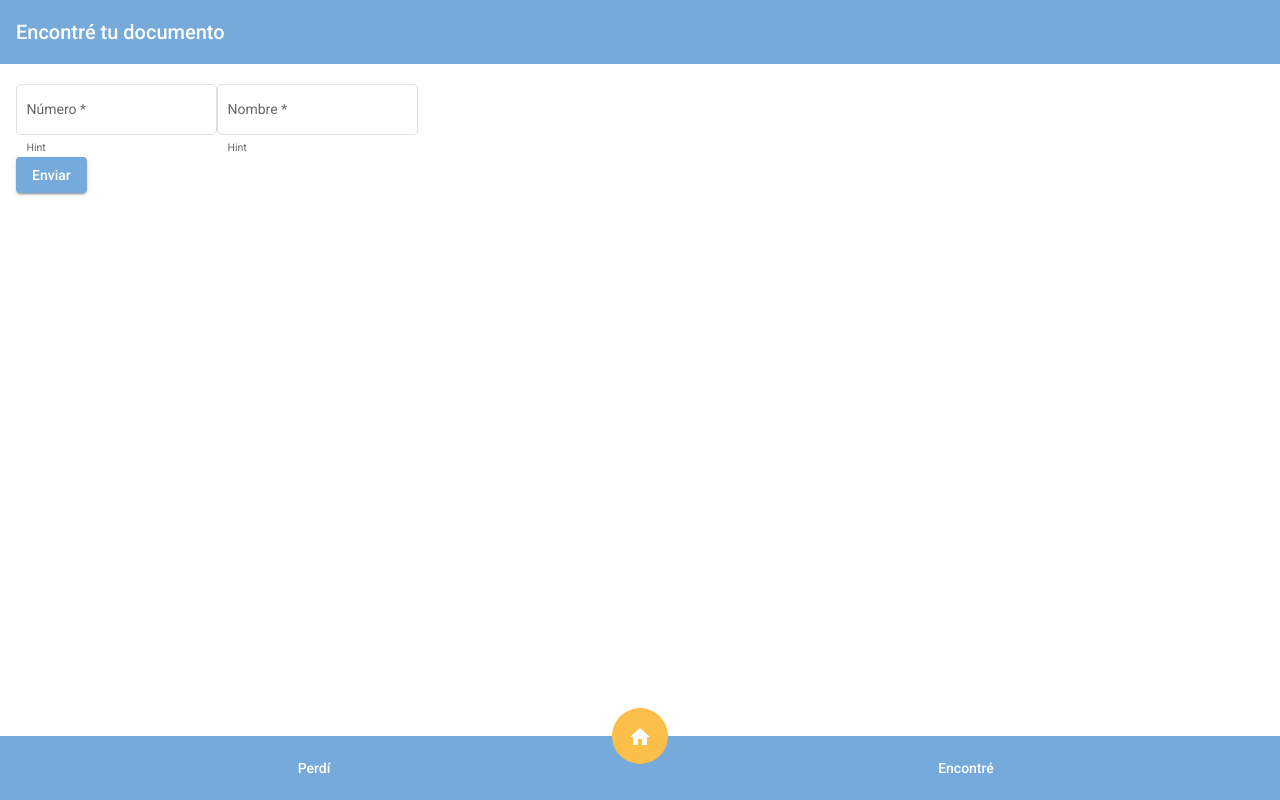
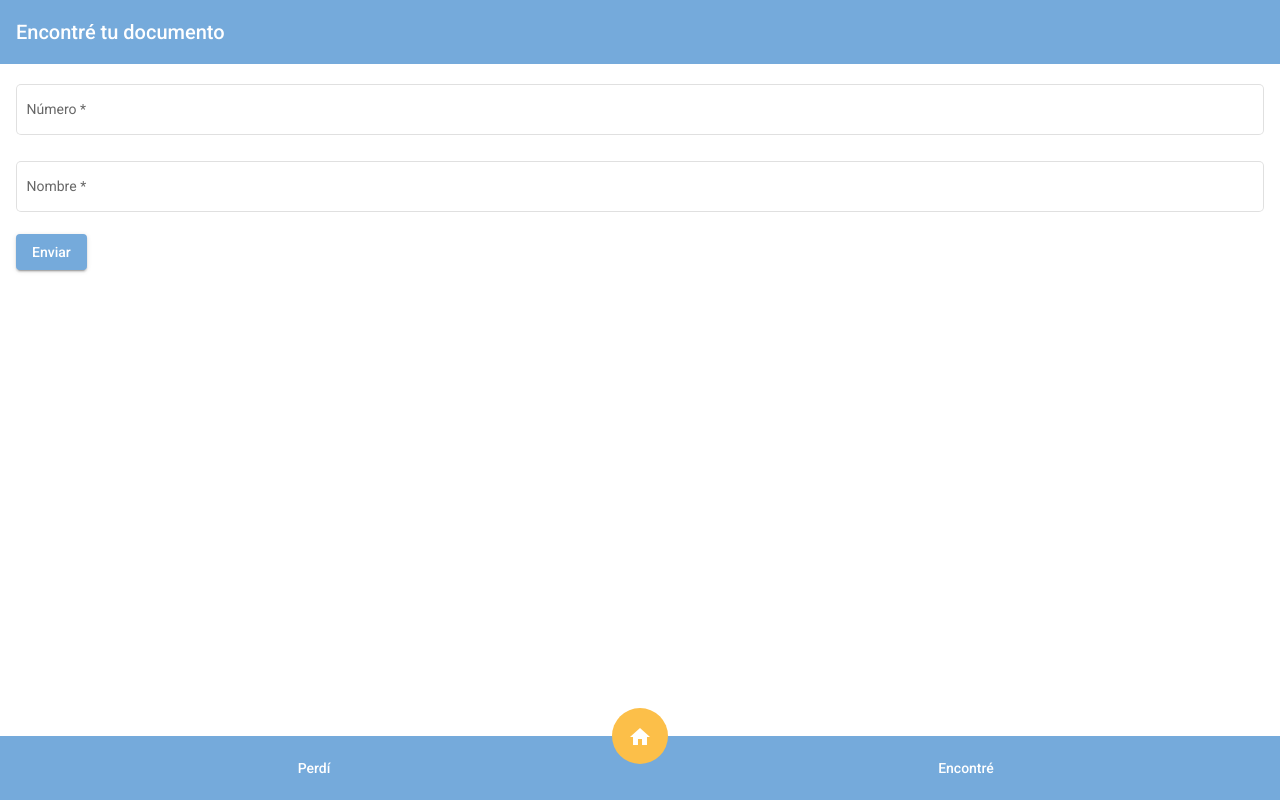
Before and after one commit to federico1818/encontretudocumento-web, an Angular app: page /document/create in a window 1280 px wide. Built offline with nearby package versions, Linux system fonts and the light colour scheme.

Commit message:
form document error

```diff
--- a/src/app/document/components/document-form/document-form.component.html
+++ b/src/app/document/components/document-form/document-form.component.html
@@ -3,13 +3,13 @@
     <mat-form-field appearance="outline">
         <mat-label>Número</mat-label>
         <input matInput type="text" formControlName="number">
-        <mat-hint>Hint</mat-hint>
+        <mat-error *ngIf="form.controls.number.hasError('required')">El número es obligatorio</mat-error>
     </mat-form-field>
 
     <mat-form-field appearance="outline">
         <mat-label>Nombre</mat-label>
         <input matInput type="text" formControlName="name">
-        <mat-hint>Hint</mat-hint>
+        <mat-error *ngIf="form.controls.name.hasError('required')">El nombre es obligatorio</mat-error>
     </mat-form-field>
 
     <div>
--- /dev/null
+++ b/src/assets/material/_mat-form-field.scss
@@ -0,0 +1,5 @@
+@mixin mat-form-field($theme) {
+    .mat-form-field {
+        width: 100%;
+    }
+}
--- a/src/theme.scss
+++ b/src/theme.scss
@@ -1,5 +1,6 @@
 @import '~@angular/material/theming';
 @import './assets/material/mat-expansion-panel';
+@import './assets/material/mat-form-field';
 
 @include mat-core();
 
@@ -41,3 +42,4 @@ $app-theme: mat-light-theme((
 
 @include angular-material-theme($app-theme);
 @include mat-expansion-panel($app-theme);
+@include mat-form-field($app-theme);
```
